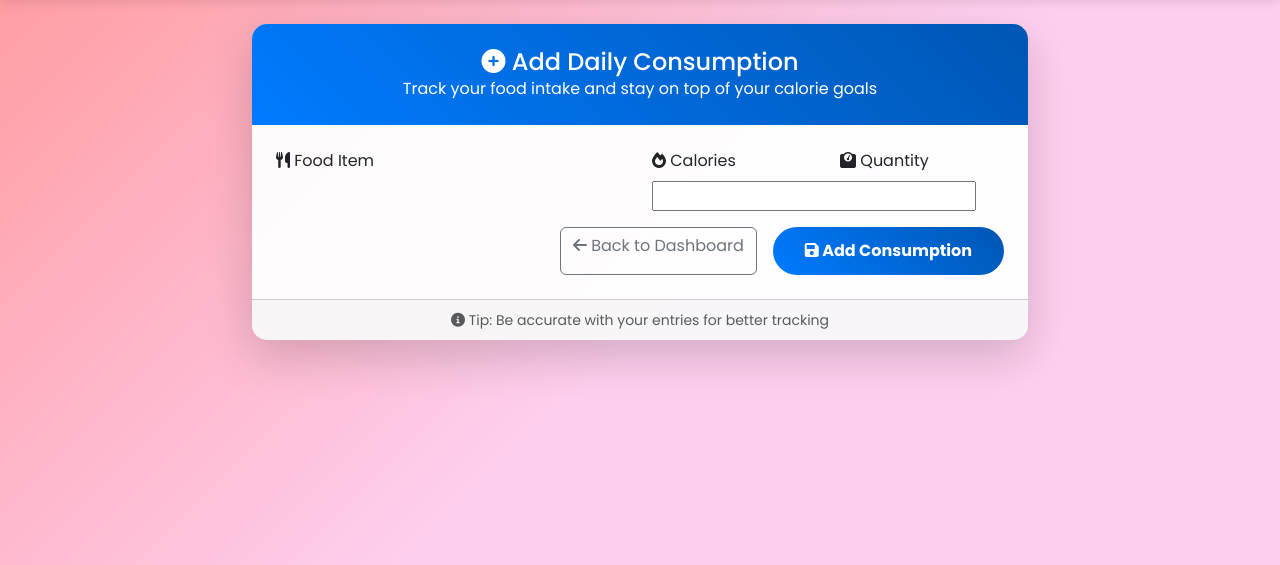
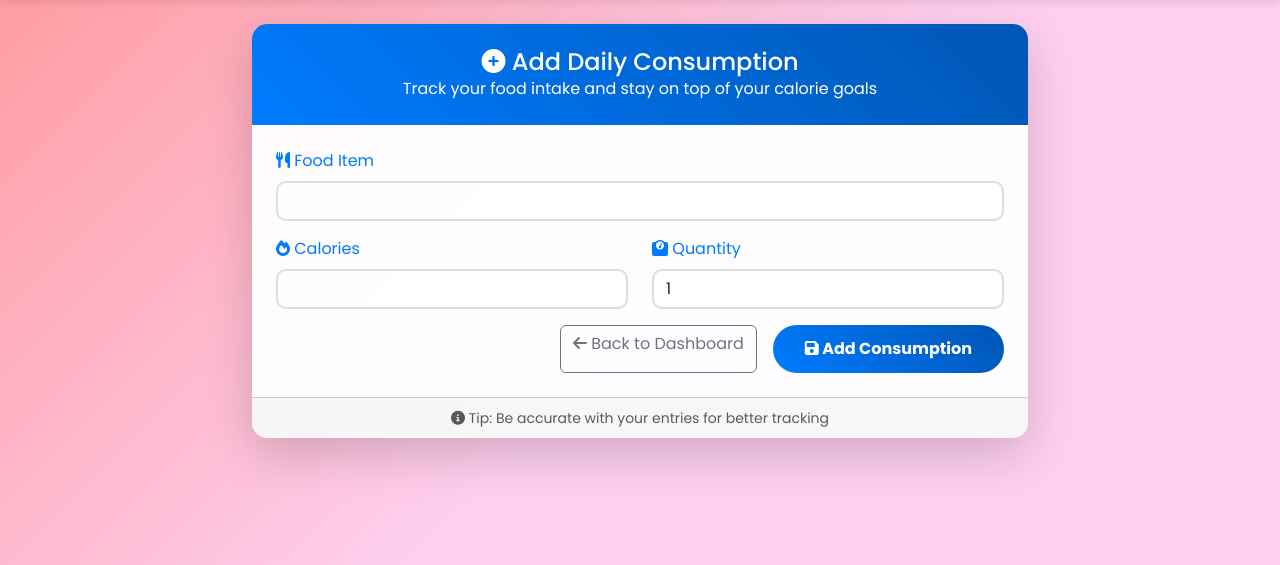
Before and after one commit to RabbiPrimon/Calorie-Counter, a Django app: page /add_consumption/ in a window 1280 px wide. Shown: the part 62-627 px from the top of the page. Run offline with Django 5.2, Linux system fonts and the light colour scheme; a user stored in the database is signed in; some libraries are stand-ins or nearby versions.

Commit message:
Full project complete

```diff
--- a/Rabbi_20_CalorieCounter/CalorieApp/forms.py
+++ b/Rabbi_20_CalorieCounter/CalorieApp/forms.py
@@ -18,4 +18,9 @@ class UserProfileForm(forms.ModelForm):
 class DailyConsumptionForm(forms.ModelForm):
     class Meta:
         model = DailyConsumption
-        fields = ['item_name', 'calories']
+        fields = ['item_name', 'quantity', 'calories']
+        widgets = {
+            'item_name': forms.TextInput(attrs={'class': 'form-control'}),
+            'quantity': forms.TextInput(attrs={'class': 'form-control'}),
+            'calories': forms.NumberInput(attrs={'class': 'form-control'}),
+        }
--- a/Rabbi_20_CalorieCounter/CalorieApp/models.py
+++ b/Rabbi_20_CalorieCounter/CalorieApp/models.py
@@ -24,6 +24,7 @@ class UserProfile(models.Model):
 class DailyConsumption(models.Model):
     user = models.ForeignKey(User, on_delete=models.CASCADE)
     item_name = models.CharField(max_length=200)
+    quantity = models.CharField(max_length=100, default='1', blank=True)
     calories = models.IntegerField()
     date = models.DateField(auto_now_add=True)
 
--- a/Rabbi_20_CalorieCounter/templates/add_consumption.html
+++ b/Rabbi_20_CalorieCounter/templates/add_consumption.html
@@ -15,19 +15,21 @@
                 <form method="post" class="needs-validation" novalidate>
                     {% csrf_token %}
                     <div class="row">
-                        <div class="col-md-6 mb-3">
-                            <label for="{{ form.food_item.id_for_label }}" class="form-label">
+                        <div class="col-12 mb-3">
+                            <label for="{{ form.item_name.id_for_label }}" class="form-label text-primary">
                                 <i class="fas fa-utensils"></i> Food Item
                             </label>
-                            {{ form.food_item }}
-                            {% if form.food_item.errors %}
+                            {{ form.item_name }}
+                            {% if form.item_name.errors %}
                                 <div class="invalid-feedback d-block">
-                                    {{ form.food_item.errors.0 }}
+                                    {{ form.item_name.errors.0 }}
                                 </div>
                             {% endif %}
                         </div>
-                        <div class="col-md-3 mb-3">
-                            <label for="{{ form.calories.id_for_label }}" class="form-label">
+                    </div>
+                    <div class="row">
+                        <div class="col-md-6 mb-3">
+                            <label for="{{ form.calories.id_for_label }}" class="form-label text-primary">
                                 <i class="fas fa-fire"></i> Calories
                             </label>
                             {{ form.calories }}
@@ -37,8 +39,8 @@
                                 </div>
                             {% endif %}
                         </div>
-                        <div class="col-md-3 mb-3">
-                            <label for="{{ form.quantity.id_for_label }}" class="form-label">
+                        <div class="col-md-6 mb-3">
+                            <label for="{{ form.quantity.id_for_label }}" class="form-label text-primary">
                                 <i class="fas fa-weight"></i> Quantity
                             </label>
                             {{ form.quantity }}
--- a/Rabbi_20_CalorieCounter/templates/dashboard.html
+++ b/Rabbi_20_CalorieCounter/templates/dashboard.html
@@ -13,8 +13,8 @@
 <div class="row">
     <div class="col-lg-6 mb-4">
         <div class="card h-100 shadow-lg">
-            <div class="card-header bg-gradient-primary text-white">
-                <h5 class="card-title mb-0"><i class="fas fa-calculator"></i> Your Daily Calorie Needs</h5>
+            <div class="card-header bg-light text-primary">
+                <h5 class="card-title mb-0 text-dark"><i class="fas fa-calculator"></i> Your Daily Calorie Needs</h5>
             </div>
             <div class="card-body d-flex align-items-center">
                 <div class="flex-grow-1">
@@ -72,7 +72,7 @@
                             <tbody>
                                 {% for consumption in consumptions %}
                                     <tr>
-                                        <td class="fw-bold">{{ consumption.food_item }}</td>
+                                        <td class="fw-bold">{{ consumption.item_name }}</td>
                                         <td>{{ consumption.quantity }}</td>
                                         <td><span class="badge bg-primary">{{ consumption.calories }}</span></td>
                                     </tr>
```
Also changed, not shown: Rabbi_20_CalorieCounter/TODO.md (+3 -3 lines), Rabbi_20_CalorieCounter/CalorieApp/migrations/0004_dailyconsumption_quantity.py (added), Rabbi_20_CalorieCounter/README.md (added), Rabbi_20_CalorieCounter/db.sqlite3.
